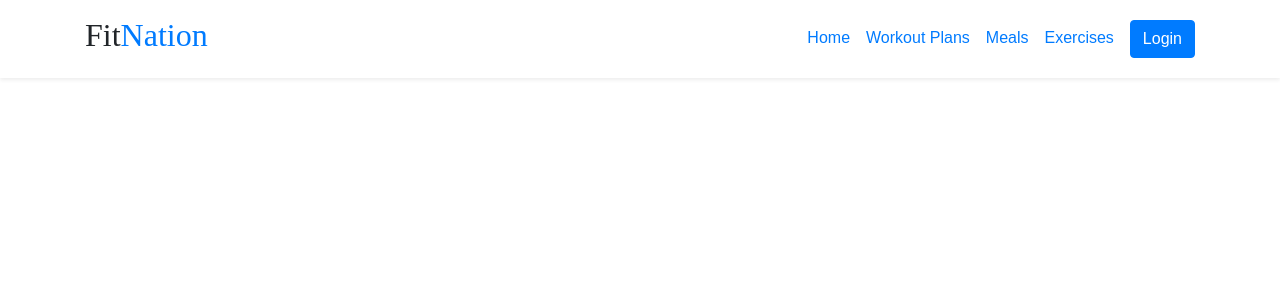
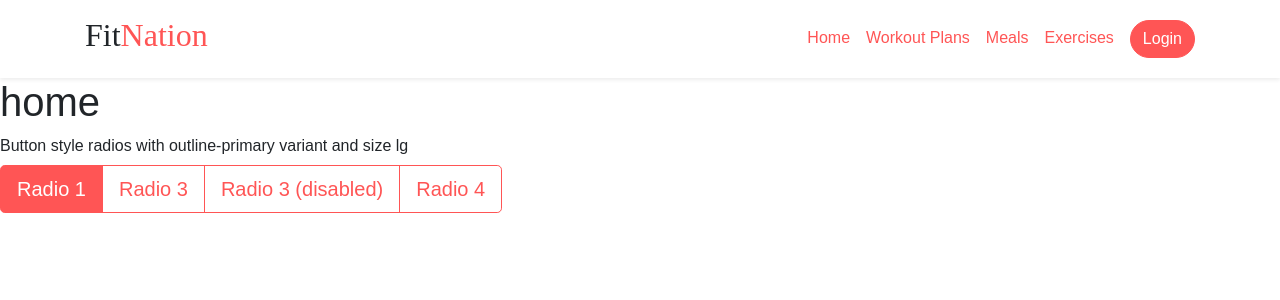
Before and after one commit to 7asebat/FitNationFrontend, a Vue app: page / in a window 1280 px wide. Shown: the top 300 px of the page. Built offline with nearby package versions, Linux system fonts and the light colour scheme.

Commit message:
feat: :art: Adding global styles
Updating some variables in bootstrap theme + adding global styles for inputs

```diff
--- a/src/assets/styles/global.scss
+++ b/src/assets/styles/global.scss
@@ -1,3 +1,12 @@
+// Include Bootstrap and BootstrapVue SCSS files
+$primary: #FF5555;
+$secondary: #9A9A9A;
+$border-radius: 25px;
+$dark: #707070;
+
+@import 'bootstrap/scss/bootstrap.scss';
+@import 'bootstrap-vue/src/index.scss';
+
 *{
     margin: 0;
     padding: 0;
@@ -7,3 +16,13 @@
 .u-title-font, .u-title-font *{
     font-family: "Bebas Neue", cursive;
 }
+
+input {
+    height: 50px !important;
+    text-indent: 20px;
+    color: $dark;
+}
+
+input::placeholder {
+    color: $secondary;
+}
--- a/src/main.js
+++ b/src/main.js
@@ -6,9 +6,9 @@ import { BootstrapVue, IconsPlugin } from "bootstrap-vue";
 
 import "@/plugins/fontAwesome";
 
-import "./assets/styles/global.scss";
 import "bootstrap/dist/css/bootstrap.css";
 import "bootstrap-vue/dist/bootstrap-vue.css";
+import "./assets/styles/global.scss";
 
 // Make BootstrapVue available throughout your project
 Vue.use(BootstrapVue);
--- a/src/views/Home.vue
+++ b/src/views/Home.vue
@@ -1,10 +1,37 @@
 <template>
-  <div class="home"></div>
+  <div class="home">
+    <h1>home</h1>
+
+    <b-form-group
+      label="Button style radios with outline-primary variant and size lg"
+      v-slot="{ ariaDescribedby }"
+    >
+      <b-form-radio-group
+        id="btn-radios-2"
+        v-model="selected"
+        :options="options"
+        :aria-describedby="ariaDescribedby"
+        button-variant="outline-primary"
+        size="lg"
+        name="radio-btn-outline"
+        buttons
+      ></b-form-radio-group>
+    </b-form-group>
+  </div>
 </template>
 
 <script>
 export default {
-  name: "Home",
-  components: {},
+  data() {
+    return {
+      selected: "radio1",
+      options: [
+        { text: "Radio 1", value: "radio1" },
+        { text: "Radio 3", value: "radio2" },
+        { text: "Radio 3 (disabled)", value: "radio3" },
+        { text: "Radio 4", value: "radio4" },
+      ],
+    };
+  },
 };
 </script>
--- a/src/views/Signup.vue
+++ b/src/views/Signup.vue
@@ -47,52 +47,16 @@
               required
             />
 
-            <div
-              id="user-type-radio"
-              class="btn-group"
-              role="group"
-              aria-label="User type radio buttons"
-            >
-              <input
-                type="radio"
-                class="btn-check"
-                name="btnradio"
-                id="btnradio1"
-                autocomplete="off"
-                value="0"
+            <b-form-group>
+              <b-form-radio-group
+                id="btn-radios-2"
                 v-model="userRole"
-                checked
-              />
-              <label class="btn btn-outline-primary" for="btnradio1"
-                >Client</label
-              >
-
-              <input
-                type="radio"
-                class="btn-check"
-                name="btnradio"
-                id="btnradio2"
-                value="1"
-                v-model="userRole"
-                autocomplete="off"
-              />
-              <label class="btn btn-outline-primary" for="btnradio2"
-                >Trainer</label
-              >
-
-              <input
-                type="radio"
-                class="btn-check"
-                name="btnradio"
-                id="btnradio3"
-                value="2"
-                v-model="userRole"
-                autocomplete="off"
-              />
-              <label class="btn btn-outline-primary" for="btnradio3"
-                >Nutritionist</label
-              >
-            </div>
+                :options="userTypes"
+                button-variant="outline-primary"
+                name="radio-btn-outline"
+                buttons
+              ></b-form-radio-group>
+            </b-form-group>
 
             <div>
               <button class="btn btn-primary" v-on:click="submitForm">
@@ -119,7 +83,12 @@ export default {
       name: "",
       email: "",
       password: "",
-      userRole: "0",
+      userRole: "client",
+      userTypes: [
+        { text: "Client", value: "client" },
+        { text: "Trainer", value: "trainer" },
+        { text: "Nutrionist", value: "nutrionist" },
+      ],
     };
   },
   methods: {
```
